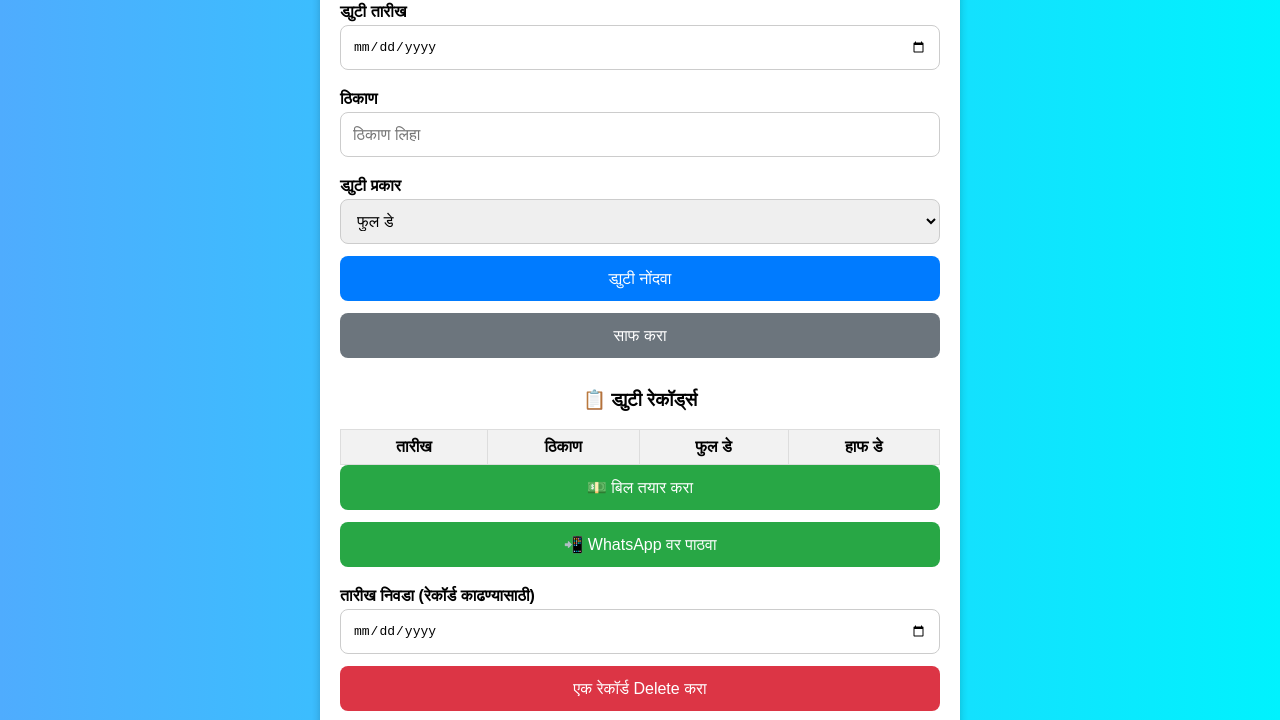
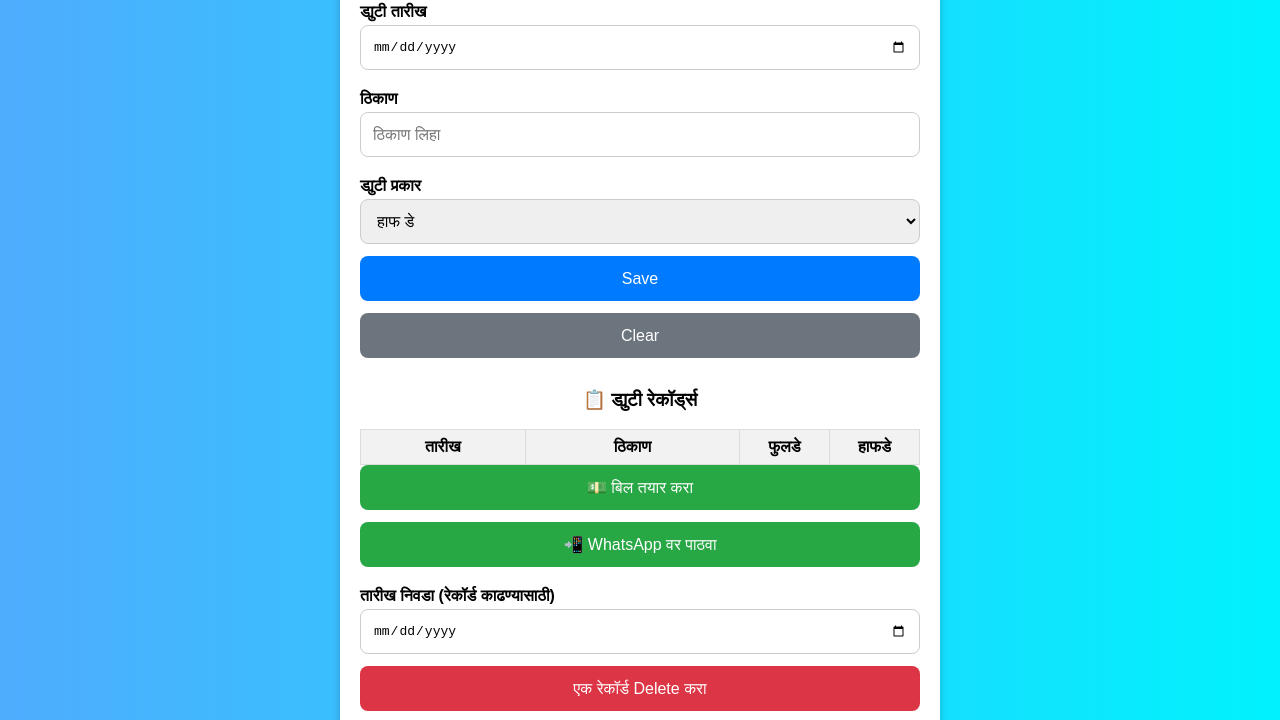
Before and after one commit to earlylike/Pravin, a plain HTML site: page index.html in a window 1280 px wide. Shown: the part 66-786 px from the top of the page. Drawn offline with Linux system fonts and the light colour scheme.

Commit message:
Update index.html

```diff
--- a/index.html
+++ b/index.html
@@ -5,7 +5,6 @@
   <meta name="viewport" content="width=device-width, initial-scale=1.0">
   <title></title>
   <style>
-
    .whatsapp-icon {
       position: absolute;
       top: 10px;            /* distance from top inside container */
@@ -19,43 +18,96 @@
       color: #20b858;
     }
 
-
-
-
-
     body {
-      margin: 0; padding: 0;
+      margin: 0;
+      padding: 0;
+      overflow-x: hidden;   /* horizontal scroll बंद */
+      overscroll-behavior-x: none; /* drag करून डावीकडे-उजवीकडे हलणार नाही */
       font-family: Arial, sans-serif;
       background: linear-gradient(to right, #4facfe, #00f2fe);
     }
+
     .container {
-      width: 95%; max-width: 600px;
-      margin: 20px auto; background: #fff;
-      padding: 20px; border-radius: 12px;
+      width: 100%;          /* mobile वर full width */
+      max-width: 600px;     /* मोठ्या screen वर limit */
+      margin: 20px auto;
+      background: #fff;
+      padding: 20px;
+      border-radius: 12px;
       box-shadow: 0 4px 8px rgba(0,0,0,0.2);
+      box-sizing: border-box; /* padding width मध्ये count होईल */
+      overflow-x: hidden;   /* container मध्ये horizontal scroll बंद */
     }
-    h2, h3 { text-align: center; }
-    label { display: block; margin: 8px 0 4px; font-weight: bold; }
+
+    h2, h3 {
+      text-align: center;
+    }
+
+    label {
+      display: block;
+      margin: 8px 0 4px;
+      font-weight: bold;
+    }
+
     input, select, button {
-      width: 100%; padding: 12px; margin-bottom: 12px;
-      border-radius: 8px; border: 1px solid #ccc;
-      font-size: 1em; box-sizing: border-box; height: 45px;
+      width: 100%;
+      padding: 12px;
+      margin-bottom: 12px;
+      border-radius: 8px;
+      border: 1px solid #ccc;
+      font-size: 1em;
+      box-sizing: border-box;
+      height: 45px;
     }
-    button { border: none; cursor: pointer; color: #fff; }
+
+    button {
+      border: none;
+      cursor: pointer;
+      color: #fff;
+    }
+
     .btn-primary { background: #007bff; }
     .btn-success { background: #28a745; }
     .btn-danger { background: #dc3545; }
     .btn-secondary { background: #6c757d; }
-    table { width: 100%; border-collapse: collapse; margin-top: 15px; }
+    .btn-whatsapp { background: #25D366; }
+
+    table {
+      width: 100%;
+      border-collapse: collapse;
+      margin-top: 15px;
+      table-layout: fixed; /* columns fix होतील */
+    }
+
     table td, table th {
-      border: 1px solid #ddd; padding: 8px; text-align: center;
+      border: 1px solid #ddd;
+      padding: 8px;
+      text-align: center;
+      word-wrap: break-word;   /* लांब शब्द wrap होतील */
+      white-space: normal;     /* text break होईल */
+      overflow: hidden;
+      text-overflow: ellipsis;
     }
-    table th { background-color: #f2f2f2; }
+
+    /* Column widths */
+    table th:nth-child(1), table td:nth-child(1) { width: 30%; }  /* तारीख */
+    table th:nth-child(2), table td:nth-child(2) { width: 40%; }  /* ठिकाण */
+    table th:nth-child(3), table td:nth-child(3) { width: 15%; }  /* फुलडे */
+    table th:nth-child(4), table td:nth-child(4) { width: 15%; }  /* हाफडे */
+
+    table th {
+      background-color: #f2f2f2;
+    }
+
     #billOutput {
-      margin-top: 20px; font-weight: bold; font-size: 1.1em;
-      background: #f8f9fa; padding: 15px; border-radius: 8px;
+      margin-top: 20px;
+      font-weight: bold;
+      font-size: 1.1em;
+      background: #f8f9fa;
+      padding: 15px;
+      border-radius: 8px;
     }
-  </style>
+</style>
   <link rel="stylesheet" href="https://cdnjs.cloudflare.com/ajax/libs/font-awesome/6.5.0/css/all.min.css">
 </head>
 <body>
@@ -117,12 +169,12 @@
 
       <label for="dutyType">ड्युटी प्रकार</label>
       <select id="dutyType" required>
+         <option value="half">हाफ डे</option>
         <option value="full">फुल डे</option>
-        <option value="half">हाफ डे</option>
-      </select>
+        </select>
 
-      <button type="submit" class="btn-primary">ड्युटी नोंदवा</button>
-      <button type="reset" class="btn-secondary">साफ करा</button>
+      <button type="submit" class="btn-primary">Save</button>
+      <button type="reset" class="btn-secondary">Clear</button>
     </form>
 
     <!-- ड्युटी रेकॉर्ड्स -->
@@ -132,8 +184,8 @@
         <tr>
           <th>तारीख</th>
           <th>ठिकाण</th>
-          <th>फुल डे</th>
-          <th>हाफ डे</th>
+          <th>फुलडे</th>
+          <th>हाफडे</th>
         </tr>
       </thead>
       <tbody></tbody>
@@ -149,6 +201,8 @@
 
 
     </div>
+
+
 
     <!-- नवीन: एक रेकॉर्ड काढण्यासाठी -->
     <div class="mt-4 text-center">
@@ -179,6 +233,12 @@ const generateBillBtn = document.getElementById('generateBill');
 const billOutput = document.getElementById('billOutput');
 
 // नवीन बटण
+
+// dummy
+
+// dummy
+
+
 
 
 function formatDate(dateStr) {
@@ -465,10 +525,15 @@ function toggleSidebar() {
     document.getElementById("sidebar").classList.toggle("active");
   }
 
+
+
+
+
+
 window.onload = loadData;
 </script>
 
 
 <h6 style="text-align:center; font-family:Arial, sans-serif; font-weight:bold;">
   Created by Guru Gaidhankar(9822268544)
-</h6>
+  </h6>
```
